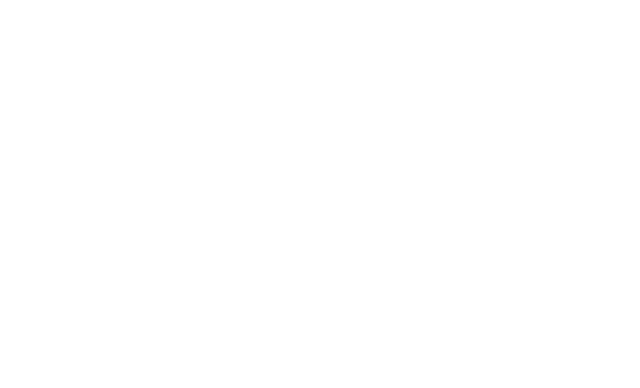
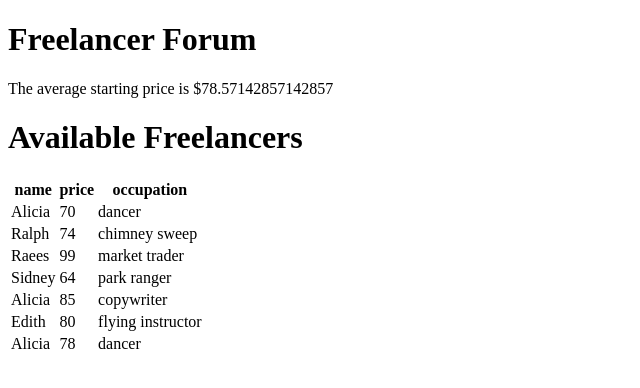
Before and after one commit to pannie11/Unit2.FreelancerForum, a plain HTML site: page index.html in a window 1280 px wide. Shown: the whole page, without its empty margins (0-640 px from the left). Drawn offline with Linux system fonts and the light colour scheme.

Commit message:
finally done

```diff
--- a/index.html
+++ b/index.html
@@ -4,9 +4,12 @@
     <meta charset="UTF-8">
     <meta name="viewport" content="width=device-width, initial-scale=1.0">
     <title>Document</title>
-    <script src="index.js"></script>
+    <script src="index.js" defer></script>
 </head>
 <body>
-
+    <h1>Freelancer Forum</h1>
+    <div>The average starting price is $<span></span></div>
+    <h1>Available Freelancers</h1>
+    <table></table>
 </body>
 </html>
--- a/index.js
+++ b/index.js
@@ -0,0 +1,112 @@
+/* State */
+// Here, we define variables for the data that our program needs to remember.
+// We call this data "state" because it represents the state of our program.
+
+// TODO: initialize an array of possible names and an array of possible occupations
+const names = ['Lawrence', 'Edith', 'Barbara', 'Ralph', 'Alicia', 'Luke', 'Darragh', 'Raees', 'Sidney', 'Francesco']
+const occupations = ['market trader', 'builder', 'park ranger', 'builder', 'flying instructor', 'dancer', 'chauffeur', 'chimney sweep', 'copywriter', 'cleaner']
+
+// TODO: initialize an array of at least two freelancers with names, occupations, and starting prices
+const freelancers = [
+    {name: 'Alicia', price: 70, occupation: 'dancer'},
+    {name: 'Ralph', price: 74, occupation: 'chimney sweep'}
+]
+
+// TODO: Write a function to set an interval to add a freelancer and rerender every few seconds
+const addFreelancer = setInterval(generateFreelancer, 1000);
+
+const table = document.querySelector('table'); //<table> on the html file
+
+const data = Object.keys(freelancers[0]) //getting the key names of the first object from our freelancers array as table headers. this returns them in an array
+
+const thead = table.createTHead(); //createTHead returns the table head element associated with the given table
+
+const tbody = table.createTBody();
+//----------------------------------------------------------------
+
+/**
+ * Update the DOM to reflect the current state.
+ * The term "render" is often used to describe this process.
+    * Basically it's showing the output in the browser.
+ */
+
+// TODO: The initial array of freelancers is rendered onto the page
+// using the DOM interface for table - HTMLTableElement
+render()
+
+//generating a table head for our table
+function generateTableHead(table, data) {
+
+    //adding a row to our THead (this makes the tr element, which becomes thead's child element)
+    const row = thead.insertRow()
+
+    //populating the table head (THead) by creating each th element manually and appending a text node to each of them
+    for (let element of data) { // element (key name) of the data array (console.log(data))
+        const th = document.createElement('th');
+        const key = document.createTextNode(element);
+
+        //for each th element we are appending a text node (which means we are displaying a text in each th)
+        th.appendChild(key);
+
+        //appending the th element to tr, so th becomes tr's child
+        row.appendChild(th)
+    }
+    thead.appendChild(row)
+}
+generateTableHead(table, data)
+
+// actually rendering the table
+function render() {
+    const tableStuff = freelancers.map((freelancer) => {
+      const row = table.insertRow();
+
+      for (key in freelancer) {
+
+        //creating a new cell for the row
+        const cell = row.insertCell();
+        const cellText = document.createTextNode(freelancer[key]) //using bracket notation to get the property value of the key
+
+        // inserting text into the cell
+        cell.appendChild(cellText)
+        }
+        return row;
+    })
+    tbody.replaceChildren(...tableStuff) // only works with replaceChildren, not sure why
+        // other methods seem to add the entire array
+}
+
+// TODO: Write a function that updates the DOM to reflect the average starting price
+const averagePrice = document.querySelector('span');
+
+function avgStartingPrice(arr) {
+    let sum = 0;
+    for (let i = 0; i < arr.length; i++) {
+        sum += arr[i].price
+    }
+    const avg = sum / arr.length
+
+    const avgP = document.createTextNode(avg)
+    averagePrice.replaceChildren(avgP)
+
+    render();
+}
+
+// TODO: Write a function that generates a freelancer with a random name, occupation, and starting price. Push this returned object into the freelancers array
+function generateFreelancer() {
+    const startingPrice = function getPrice(min, max) {
+        min = Math.ceil(min);
+        max = Math.floor(max);
+        return Math.floor(Math.random() * (max - min + 1)) + min;
+    }
+    const name = names[Math.floor(Math.random() * names.length)]
+    const occupation = occupations[Math.floor(Math.random() * occupations.length)]
+
+    freelancers.push({name, price: startingPrice(40, 100), occupation});
+    render();
+
+    if(freelancers.length === 10) {
+        clearInterval(addFreelancer) //stopping the interval. it has to have an argument to stop something
+    }
+
+    avgStartingPrice(freelancers)
+}
```
